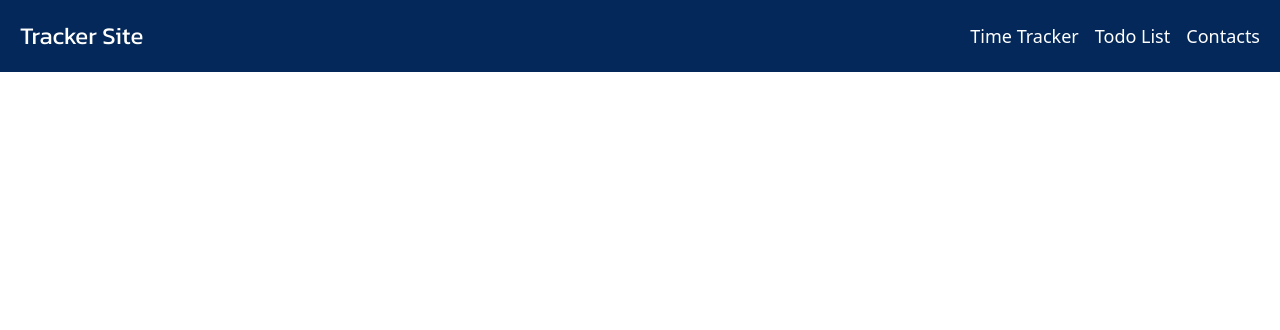
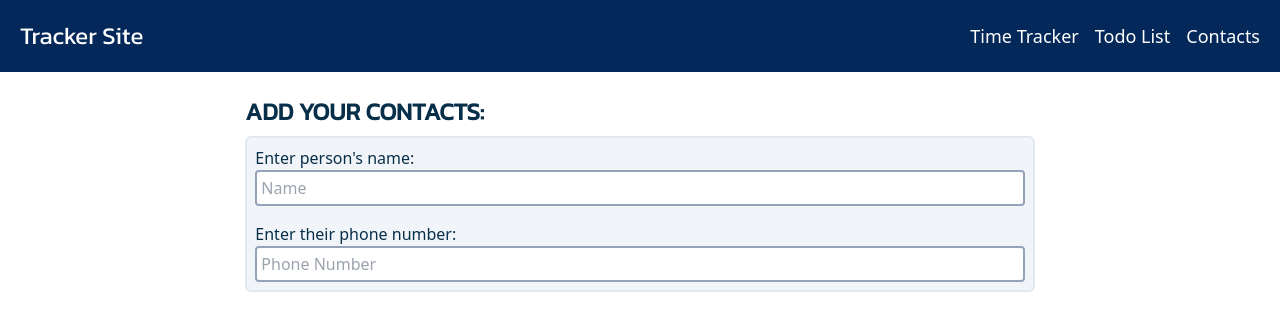
Before and after one commit to Hairum-Qureshi/tailwind-practice, a React (Vite) app: page /contacts in a window 1280 px wide. Shown: the top 330 px of the page. Built offline with nearby package versions, Linux system fonts and the light colour scheme.

Commit message:
created contacts page

```diff
--- a/src/components/Contacts.tsx
+++ b/src/components/Contacts.tsx
@@ -1,7 +1,27 @@
 export default function Contacts() {
 	return (
-		<div className="h-screen p-8 text-2xl text-sky-950">
-			Add your contacts here!
+		<div className="p-8 text-sky-950 absolute lg:relative top-16 w-full m-auto lg:w-2/3">
+			<h2 className="text-2xl font-black font-Kanit lg:text-left text-center">
+				ADD YOUR CONTACTS:
+			</h2>
+			<div className="border-2 border-slate-200 mt-2 p-2 w-full box-border rounded-md bg-slate-100">
+				<div>
+					<label>Enter person's name:</label>
+					<input
+						type="text"
+						placeholder="Name"
+						className="border-2 border-slate-400 outline-none w-full p-1 rounded"
+					/>
+				</div>
+				<div className="mt-4">
+					<label>Enter their phone number:</label>
+					<input
+						type="tel"
+						placeholder="Phone Number"
+						className="border-2 border-slate-400 outline-none w-full p-1 rounded"
+					/>
+				</div>
+			</div>
 		</div>
 	);
 }
```
